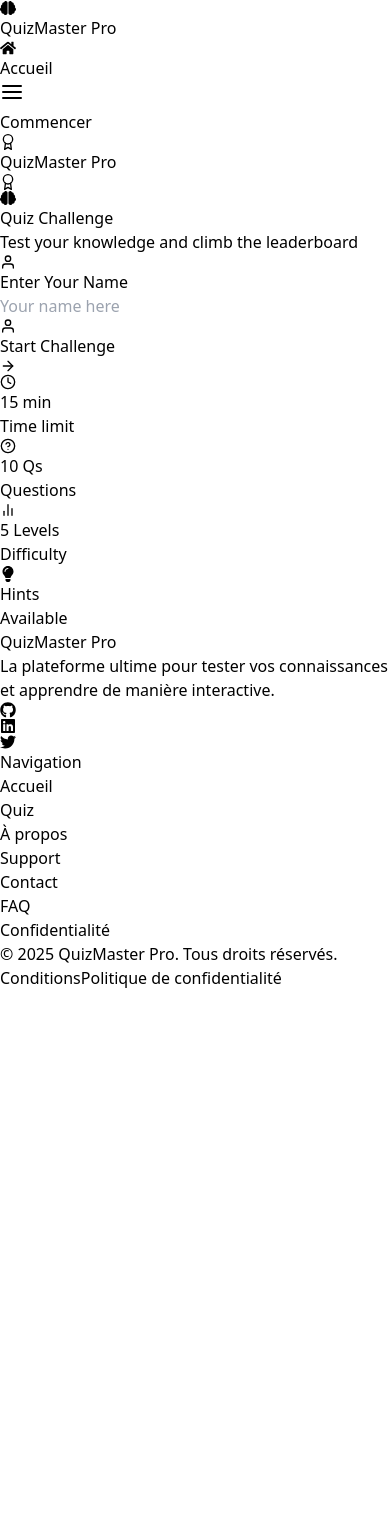
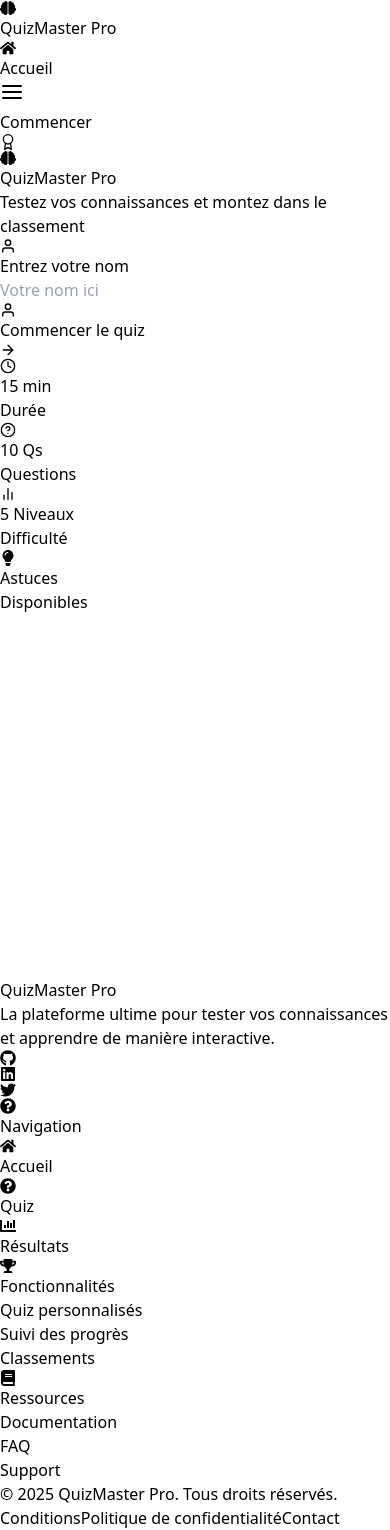
Before and after one commit to MOUHAMEDBOUZAYAN/Application-de-Quiz, a React (Vite) app in the folder quiz-app/: page /home in a window 390 px wide. Before the commit the page ends 990 px from the top, so only its background shows below. Built offline with nearby package versions, Linux system fonts and the light colour scheme.

Commit message:
Update The App Pour La Plus Responsive Du site Pour les mobile

```diff
--- a/quiz-app/index.html
+++ b/quiz-app/index.html
@@ -3,6 +3,8 @@
   <head>
     <meta charset="UTF-8" />
     <link rel="icon" type="image/svg+xml" href="/vite.svg" />
+    <meta name="viewport" content="width=device-width, initial-scale=1" />
+<meta name="theme-color" content="#5b21b6" />
     <meta name="viewport" content="width=device-width, initial-scale=1.0" />
     <title>APP-QUIZE</title>
   </head>
--- a/quiz-app/src/App.tsx
+++ b/quiz-app/src/App.tsx
@@ -6,55 +6,54 @@ import Quiz from './components/Quiz';
 import Results from './pages/Results';
 import Footer from './components/Footer';
 import Navbar from './components/Navbar';
-import useLocalStorage from './hooks/useLocalStorage'; // ✅ import local storage hook
-
-import './App.css';
+import useLocalStorage from './hooks/useLocalStorage';
+import './index.css';
 
 function App() {
-  const [storedName] = useLocalStorage('quizUserName', ''); // ✅ get player name
+  const [storedName] = useLocalStorage('quizUserName', '');
 
   return (
     <Router>
-      <div className="flex flex-col min-h-screen">
+      <div className="flex flex-col min-h-screen bg-gray-50">
         <Navbar />
+        <main className="flex-grow">
           <Routes>
             <Route path="/" element={<HeroSection />} />
             <Route element={<Layout />}>
               <Route path="/home" element={<Home />} />
-            <Route path="/quiz" element={<QuizWithPlayerName playerName={storedName} />} /> {/* ✅ pass name */}
+              <Route path="/quiz" element={<QuizWithPlayerName playerName={storedName} />} />
               <Route path="/results" element={<Results />} />
             </Route>
             <Route path="*" element={<NotFound />} />
           </Routes>
+        </main>
         <Footer />
       </div>
     </Router>
   );
 }
 
-// ✅ Wrapper to pass player name to Quiz
 function QuizWithPlayerName({ playerName }: { playerName: string }) {
   return (
-    <div>
+    <div className="full-screen-page">
       <div className="text-right p-4 text-sm text-gray-700">
-        Player: <span className="font-semibold">{playerName || 'Anonymous'}</span>
+        Joueur: <span className="font-semibold">{playerName || 'Anonyme'}</span>
       </div>
       <Quiz />
     </div>
   );
 }
 
-// 404 Page
 function NotFound() {
   return (
-    <div className="flex flex-col items-center justify-center min-h-screen bg-gray-50 p-4">
+    <div className="full-screen-page flex flex-col items-center justify-center bg-gray-50 p-4 text-center">
       <h1 className="text-4xl font-bold text-gray-800 mb-4">404 - Page Non Trouvée</h1>
-      <p className="text-lg text-gray-600 mb-6">
+      <p className="text-lg text-gray-600 mb-6 max-w-md">
         La page que vous recherchez n'existe pas ou a été déplacée.
       </p>
       <a
         href="/"
-        className="px-6 py-3 bg-indigo-600 text-white rounded-lg hover:bg-indigo-700 transition-colors"
+        className="px-6 py-3 bg-gradient-to-r from-indigo-500 to-purple-600 text-white rounded-lg hover:from-indigo-600 hover:to-purple-700 transition-all shadow-md"
       >
         Retour à l'accueil
       </a>
--- a/quiz-app/src/components/Footer.tsx
+++ b/quiz-app/src/components/Footer.tsx
@@ -1,60 +1,152 @@
-import { FaGithub, FaLinkedin, FaTwitter } from 'react-icons/fa';
+import { FaGithub, FaLinkedin, FaTwitter, FaQuestionCircle, FaTrophy, FaBook, FaHome, FaChartBar } from 'react-icons/fa';
+import { motion } from 'framer-motion';
 
 export default function Footer() {
+  const currentYear = new Date().getFullYear();
+
+  const containerVariants = {
+    hidden: { opacity: 0 },
+    visible: {
+      opacity: 1,
+      transition: {
+        staggerChildren: 0.1,
+        delayChildren: 0.2
+      }
+    }
+  };
+
+  const itemVariants = {
+    hidden: { y: 20, opacity: 0 },
+    visible: {
+      y: 0,
+      opacity: 1,
+      transition: {
+        type: 'spring',
+        stiffness: 100
+      }
+    }
+  };
+
   return (
-    <footer className="bg-gray-800 text-white">
+    <footer className="bg-gradient-to-br from-gray-800 to-gray-900 text-white">
       <div className="max-w-7xl mx-auto px-4 py-12 sm:px-6 lg:px-8">
-        <div className="grid grid-cols-1 md:grid-cols-4 gap-8">
+        <motion.div
+          className="grid grid-cols-1 md:grid-cols-12 gap-8"
+          variants={containerVariants}
+          initial="hidden"
+          whileInView="visible"
+          viewport={{ once: true }}
+        >
           {/* Logo et description */}
-          <div className="md:col-span-2">
-            <h2 className="text-2xl font-bold mb-4 flex items-center">
-              <span className="bg-gradient-to-r from-blue-400 to-indigo-500 text-transparent bg-clip-text">
+          <motion.div className="md:col-span-5 lg:col-span-4" variants={itemVariants}>
+            <div className="flex items-center mb-4">
+              <span className="text-2xl font-bold bg-gradient-to-r from-blue-400 to-indigo-500 text-transparent bg-clip-text">
                 QuizMaster Pro
               </span>
-            </h2>
-            <p className="text-gray-400">
+            </div>
+            <p className="text-gray-300 mb-6">
               La plateforme ultime pour tester vos connaissances et apprendre de manière interactive.
             </p>
-            <div className="flex space-x-6 mt-6">
-              <a href="#" className="text-gray-400 hover:text-white">
+            <div className="flex space-x-6">
+              <a href="#" className="text-gray-400 hover:text-white transition-colors duration-300">
                 <FaGithub className="h-6 w-6" />
               </a>
-              <a href="#" className="text-gray-400 hover:text-white">
+              <a href="#" className="text-gray-400 hover:text-white transition-colors duration-300">
                 <FaLinkedin className="h-6 w-6" />
               </a>
-              <a href="#" className="text-gray-400 hover:text-white">
+              <a href="#" className="text-gray-400 hover:text-white transition-colors duration-300">
                 <FaTwitter className="h-6 w-6" />
               </a>
             </div>
-          </div>
+          </motion.div>
 
-          {/* Liens */}
-          <div>
-            <h3 className="text-lg font-semibold mb-4">Navigation</h3>
-            <ul className="space-y-2">
-              <li><a href="/" className="text-gray-400 hover:text-white transition">Accueil</a></li>
-              <li><a href="/home" className="text-gray-400 hover:text-white transition">Quiz</a></li>
-              <li><a href="#" className="text-gray-400 hover:text-white transition">À propos</a></li>
+          {/* Navigation */}
+          <motion.div className="md:col-span-3 lg:col-span-2" variants={itemVariants}>
+            <h3 className="text-lg font-semibold mb-4 flex items-center gap-2">
+              <FaQuestionCircle className="text-indigo-400" />
+              Navigation
+            </h3>
+            <ul className="space-y-3">
+              <li>
+                <a href="/" className="text-gray-300 hover:text-white transition-colors duration-300 flex items-center gap-2">
+                  <FaHome className="text-sm" /> Accueil
+                </a>
+              </li>
+              <li>
+                <a href="/home" className="text-gray-300 hover:text-white transition-colors duration-300 flex items-center gap-2">
+                  <FaQuestionCircle className="text-sm" /> Quiz
+                </a>
+              </li>
+              <li>
+                <a href="#" className="text-gray-300 hover:text-white transition-colors duration-300 flex items-center gap-2">
+                  <FaChartBar className="text-sm" /> Résultats
+                </a>
+              </li>
             </ul>
-          </div>
+          </motion.div>
 
-          <div>
-            <h3 className="text-lg font-semibold mb-4">Support</h3>
-            <ul className="space-y-2">
-              <li><a href="#" className="text-gray-400 hover:text-white transition">Contact</a></li>
-              <li><a href="#" className="text-gray-400 hover:text-white transition">FAQ</a></li>
-              <li><a href="#" className="text-gray-400 hover:text-white transition">Confidentialité</a></li>
+          {/* Features */}
+          <motion.div className="md:col-span-4 lg:col-span-3" variants={itemVariants}>
+            <h3 className="text-lg font-semibold mb-4 flex items-center gap-2">
+              <FaTrophy className="text-yellow-400" />
+              Fonctionnalités
+            </h3>
+            <ul className="space-y-3">
+              <li className="text-gray-300 flex items-center gap-2">
+                <span className="w-2 h-2 bg-indigo-500 rounded-full"></span>
+                Quiz personnalisés
+              </li>
+              <li className="text-gray-300 flex items-center gap-2">
+                <span className="w-2 h-2 bg-indigo-500 rounded-full"></span>
+                Suivi des progrès
+              </li>
+              <li className="text-gray-300 flex items-center gap-2">
+                <span className="w-2 h-2 bg-indigo-500 rounded-full"></span>
+                Classements
+              </li>
             </ul>
-          </div>
-        </div>
+          </motion.div>
+
+          {/* Resources */}
+          <motion.div className="md:col-span-3 lg:col-span-3" variants={itemVariants}>
+            <h3 className="text-lg font-semibold mb-4 flex items-center gap-2">
+              <FaBook className="text-blue-400" />
+              Ressources
+            </h3>
+            <ul className="space-y-3">
+              <li>
+                <a href="#" className="text-gray-300 hover:text-white transition-colors duration-300">
+                  Documentation
+                </a>
+              </li>
+              <li>
+                <a href="#" className="text-gray-300 hover:text-white transition-colors duration-300">
+                  FAQ
+                </a>
+              </li>
+              <li>
+                <a href="#" className="text-gray-300 hover:text-white transition-colors duration-300">
+                  Support
+                </a>
+              </li>
+            </ul>
+          </motion.div>
+        </motion.div>
 
         <div className="border-t border-gray-700 mt-12 pt-8 flex flex-col md:flex-row justify-between items-center">
-          <p className="text-gray-400 text-sm">
-            © {new Date().getFullYear()} QuizMaster Pro. Tous droits réservés.
+          <p className="text-gray-400 text-sm mb-4 md:mb-0">
+            © {currentYear} QuizMaster Pro. Tous droits réservés.
           </p>
-          <div className="mt-4 md:mt-0">
-            <a href="#" className="text-gray-400 hover:text-white text-sm mr-4">Conditions</a>
-            <a href="#" className="text-gray-400 hover:text-white text-sm">Politique de confidentialité</a>
+          <div className="flex flex-wrap justify-center gap-4">
+            <a href="#" className="text-gray-400 hover:text-white text-sm transition-colors duration-300">
+              Conditions
+            </a>
+            <a href="#" className="text-gray-400 hover:text-white text-sm transition-colors duration-300">
+              Politique de confidentialité
+            </a>
+            <a href="#" className="text-gray-400 hover:text-white text-sm transition-colors duration-300">
+              Contact
+            </a>
           </div>
         </div>
       </div>
--- a/quiz-app/src/components/Layout.tsx
+++ b/quiz-app/src/components/Layout.tsx
@@ -1,44 +1,15 @@
 import { Outlet } from 'react-router-dom';
-import useLocalStorage from '../hooks/useLocalStorage';
-import { FiAward, FiHome, FiSettings } from 'react-icons/fi';
-import Footer from './Footer';
+import { motion } from 'framer-motion';
 
 export default function Layout() {
-  const [name] = useLocalStorage('quizUserName', '');
-
   return (
-    <div className="flex flex-col min-h-screen bg-gradient-to-br from-gray-50 to-gray-100">
-      {/* Header amélioré */}
-      <header className="bg-white shadow-sm border-b border-gray-200">
-        <div className="max-w-7xl mx-auto px-4 py-3 sm:px-6 lg:px-8 flex justify-between items-center">
-          <div className="flex items-center space-x-2">
-            <FiAward className="text-indigo-600 text-xl" />
-            <h1 className="text-xl font-bold text-gray-900 bg-gradient-to-r from-indigo-600 to-purple-600 bg-clip-text text-transparent">
-              QuizMaster Pro
-            </h1>
-          </div>
-
-          {name && (
-            <div className="flex items-center space-x-4">
-              <div className="flex items-center space-x-2 bg-indigo-50 px-3 py-1 rounded-full">
-                <span className="text-indigo-700 font-medium">{name}</span>
-              </div>
-              <button className="text-gray-500 hover:text-indigo-600 transition-colors">
-                <FiSettings className="text-lg" />
-              </button>
-            </div>
-          )}
-        </div>
-      </header>
-
-      {/* Main Content */}
-      <main className="flex-grow">
-        <div className="max-w-7xl mx-auto px-4 py-6 sm:px-6 lg:px-8">
-          <Outlet />
-        </div>
-      </main>
-
-
-    </div>
+    <motion.div
+      initial={{ opacity: 0 }}
+      animate={{ opacity: 1 }}
+      transition={{ duration: 0.5 }}
+      className="full-screen-page"
+    >
+      <Outlet />
+    </motion.div>
   );
 }
--- a/quiz-app/src/index.css
+++ b/quiz-app/src/index.css
@@ -2,13 +2,65 @@
 @tailwind components;
 @tailwind utilities;
 
-@keyframes float {
-    0%, 100% { transform: translateY(0); }
-    50% { transform: translateY(-10px); }
+/* Ensure full height layout */
+html, body, #root {
+  @apply min-h-screen;
+}
+
+/* Smooth transitions */
+* {
+  @apply transition-colors duration-200;
+}
+
+/* Better focus styles */
+button:focus, input:focus, a:focus {
+  @apply outline-none ring-2 ring-indigo-500 ring-offset-2;
+}
+
+/* Prevent layout shift */
+img, svg, video, canvas {
+  @apply max-w-full h-auto align-middle;
+}
+
+/* Custom scrollbar */
+::-webkit-scrollbar {
+  @apply w-2;
+}
+
+::-webkit-scrollbar-track {
+  @apply bg-gray-100;
+}
+
+::-webkit-scrollbar-thumb {
+  @apply bg-indigo-500 rounded-full hover:bg-indigo-600;
+}
+
+/* Full screen pages */
+.full-screen-page {
+  @apply min-h-screen w-full;
+}
+
+/* Animation classes */
+.fade-in {
+  animation: fadeIn 0.5s ease-in-out;
+}
+
+@keyframes fadeIn {
+  from { opacity: 0; }
+  to { opacity: 1; }
+}
+
+.slide-up {
+  animation: slideUp 0.5s ease-out;
+}
+
+@keyframes slideUp {
+  from {
+    opacity: 0;
+    transform: translateY(20px);
   }
-  .animate-float {
-    animation: float 3s ease-in-out infinite;
+  to {
+    opacity: 1;
+    transform: translateY(0);
   }
-  .animate-float-delay {
-    animation: float 3s ease-in-out 1s infinite;
-  }
+}
--- a/quiz-app/src/pages/Home.tsx
+++ b/quiz-app/src/pages/Home.tsx
@@ -15,6 +15,8 @@ export default function Home() {
     setStoredName(name);
     navigate('/quiz');
   };
+
+  // Animation variants
   const container = {
     hidden: { opacity: 0 },
     visible: {
@@ -38,74 +40,76 @@ export default function Home() {
   };
 
   return (
-    <div className="min-h-screen bg-gradient-to-br from-indigo-900 to-purple-900 text-white">
+    <div className="full-screen-page bg-gradient-to-br from-indigo-900 to-purple-900 text-white relative overflow-hidden">
       {/* Background elements */}
       <div className="absolute inset-0 overflow-hidden">
-        <div className="absolute top-0 left-0 w-full h-full bg-[url('../assets/pattern.png')] opacity-5"></div>
-        <div className="absolute top-20 left-20 w-32 h-32 rounded-full bg-indigo-700/20 blur-xl"></div>
-        <div className="absolute bottom-1/4 right-20 w-40 h-40 rounded-full bg-purple-700/20 blur-xl"></div>
+        <div className="absolute inset-0 bg-[url('../assets/pattern.png')] opacity-5"></div>
+        <div className="absolute top-20 left-10 w-32 h-32 rounded-full bg-indigo-700/20 blur-xl"></div>
+        <div className="absolute bottom-1/4 right-10 w-40 h-40 rounded-full bg-purple-700/20 blur-xl"></div>
+        <div className="absolute top-1/3 left-1/4 w-24 h-24 rounded-full bg-blue-600/10 blur-lg"></div>
       </div>
 
       {/* Main content */}
+      <div className="container mx-auto px-4 sm:px-6 py-16 flex items-center justify-center min-h-screen">
         <motion.div
-        className="relative z-10 flex items-center justify-center min-h-screen p-4"
+          className="relative z-10 w-full max-w-2xl"
           variants={container}
           initial="hidden"
           animate="visible"
         >
           <motion.div
-          className="w-full max-w-md bg-white/90 backdrop-blur-sm rounded-2xl shadow-2xl overflow-hidden border border-white/20"
+            className="w-full bg-white/90 backdrop-blur-sm rounded-2xl shadow-2xl overflow-hidden border border-white/20"
             whileHover={{ scale: 1.01 }}
             transition={{ type: 'spring', stiffness: 400, damping: 10 }}
           >
             {/* Header with gradient */}
-          <div className="bg-gradient-to-r from-indigo-600 to-purple-600 p-6 text-center relative overflow-hidden">
+            <div className="bg-gradient-to-r from-indigo-600 to-purple-600 p-6 sm:p-8 text-center relative overflow-hidden">
               <div className="absolute -top-6 -right-6 w-16 h-16 bg-yellow-400 rounded-full flex items-center justify-center shadow-lg">
                 <FiAward className="text-white text-2xl" />
               </div>
               <motion.h1
-              className="text-3xl font-bold text-white flex items-center justify-center gap-2"
+                className="text-3xl sm:text-4xl font-bold text-white flex items-center justify-center gap-2 sm:gap-3"
                 variants={item}
               >
-              <FaBrain className="text-yellow-300" />
-              Quiz Challenge
+                <FaBrain className="text-yellow-300 text-2xl sm:text-3xl" />
+                QuizMaster Pro
               </motion.h1>
               <motion.p
-              className="text-indigo-100 mt-2 text-sm"
+                className="text-indigo-100 mt-2 text-sm sm:text-base"
                 variants={item}
               >
-              Test your knowledge and climb the leaderboard
+                Testez vos connaissances et montez dans le classement
               </motion.p>
             </div>
 
             {/* Form content */}
-          <div className="p-8">
+            <div className="p-6 sm:p-8">
               <motion.div
-              className="mb-6"
+                className="mb-6 sm:mb-8"
                 variants={item}
               >
-              <label htmlFor="name" className="block text-gray-700 font-medium mb-2 flex items-center">
-                <FiUser className="mr-2 text-indigo-600" />
-                Enter Your Name
+                <label htmlFor="name" className="block text-gray-700 font-medium mb-2 sm:mb-3 flex items-center text-base sm:text-lg">
+                  <FiUser className="mr-2 sm:mr-3 text-indigo-600 text-xl sm:text-2xl" />
+                  Entrez votre nom
                 </label>
                 <div className="relative">
                   <input
                     id="name"
                     type="text"
-                  placeholder="Your name here"
-                  className="w-full px-4 py-3 pl-10 border border-gray-300 rounded-lg focus:ring-2 focus:ring-indigo-500 focus:border-indigo-500 transition-all bg-white/95 text-gray-900"
+                    placeholder="Votre nom ici"
+                    className="w-full px-4 sm:px-5 py-3 sm:py-4 pl-10 sm:pl-12 border border-gray-300 rounded-lg sm:rounded-xl focus:ring-2 focus:ring-indigo-500 focus:border-indigo-500 transition-all bg-white/95 text-gray-900 text-base sm:text-lg"
                     value={name}
                     onChange={(e) => setName(e.target.value)}
                     onKeyPress={(e) => e.key === 'Enter' && handleStartQuiz()}
                   />
-                <FiUser className="absolute left-3 top-3.5 text-gray-500" />
+                  <FiUser className="absolute left-3 sm:left-4 top-1/2 transform -translate-y-1/2 text-gray-500 text-lg sm:text-xl" />
                 </div>
               </motion.div>
 
               <motion.button
                 onClick={handleStartQuiz}
                 disabled={!name.trim()}
-              className={`w-full flex items-center justify-center py-3 px-6 rounded-lg font-medium text-white transition-all ${
+                className={`w-full flex items-center justify-center py-3 sm:py-4 px-6 rounded-lg sm:rounded-xl font-medium text-white transition-all text-base sm:text-lg ${
                   name.trim()
                     ? 'bg-gradient-to-r from-indigo-500 to-purple-600 hover:from-indigo-600 hover:to-purple-700 shadow-md hover:shadow-lg'
                     : 'bg-gray-300 cursor-not-allowed'
@@ -114,41 +118,41 @@ export default function Home() {
                 whileHover={name.trim() ? { scale: 1.02 } : {}}
                 whileTap={name.trim() ? { scale: 0.98 } : {}}
               >
-              Start Challenge
-              <FiArrowRight className="ml-2 transition-transform group-hover:translate-x-1" />
+                Commencer le quiz
+                <FiArrowRight className="ml-2 sm:ml-3 text-lg sm:text-xl" />
               </motion.button>
 
               {/* Info cards */}
               <motion.div
-              className="mt-8 grid grid-cols-2 gap-4"
+                className="mt-8 sm:mt-10 grid grid-cols-2 gap-4 sm:gap-5"
                 variants={container}
               >
                 {[
-                { icon: <FiClock className="text-indigo-600 text-xl" />, title: "15 min", desc: "Time limit" },
-                { icon: <FiHelpCircle className="text-purple-600 text-xl" />, title: "10 Qs", desc: "Questions" },
-                { icon: <FiBarChart2 className="text-cyan-600 text-xl" />, title: "5 Levels", desc: "Difficulty" },
-                { icon: <FaLightbulb className="text-yellow-500 text-xl" />, title: "Hints", desc: "Available" }
+                  { icon: <FiClock className="text-indigo-600 text-xl sm:text-2xl" />, title: "15 min", desc: "Durée" },
+                  { icon: <FiHelpCircle className="text-purple-600 text-xl sm:text-2xl" />, title: "10 Qs", desc: "Questions" },
+                  { icon: <FiBarChart2 className="text-cyan-600 text-xl sm:text-2xl" />, title: "5 Niveaux", desc: "Difficulté" },
+                  { icon: <FaLightbulb className="text-yellow-500 text-xl sm:text-2xl" />, title: "Astuces", desc: "Disponibles" }
                 ].map((item, index) => (
                   <motion.div
                     key={index}
                     variants={item}
-                  className="bg-white p-3 rounded-lg border border-gray-200 flex items-start gap-3 hover:bg-gray-50 transition-colors"
+                    className="bg-white p-3 sm:p-4 rounded-lg sm:rounded-xl border border-gray-200 flex items-start gap-3 sm:gap-4 hover:bg-gray-50 transition-colors"
                     whileHover={{ y: -3 }}
                   >
+                    <div className="p-1 sm:p-2 bg-indigo-50 rounded-lg">
                       {item.icon}
+                    </div>
                     <div>
-                    <h3 className="font-medium text-gray-800">{item.title}</h3>
-                    <p className="text-xs text-gray-600">{item.desc}</p>
+                      <h3 className="font-medium text-gray-800 text-sm sm:text-base">{item.title}</h3>
+                      <p className="text-xs sm:text-sm text-gray-600">{item.desc}</p>
                     </div>
                   </motion.div>
                 ))}
               </motion.div>
             </div>
-
-
-
           </motion.div>
         </motion.div>
       </div>
+    </div>
   );
 }
```
Also changed, not shown: quiz-app/src/components/ProgressBar.tsx (+10 -10 lines), quiz-app/src/components/Quiz.tsx (+41 -16 lines), quiz-app/src/pages/Results.tsx (+53 -27 lines). Lines whose indentation alone changed are shown as unchanged.
